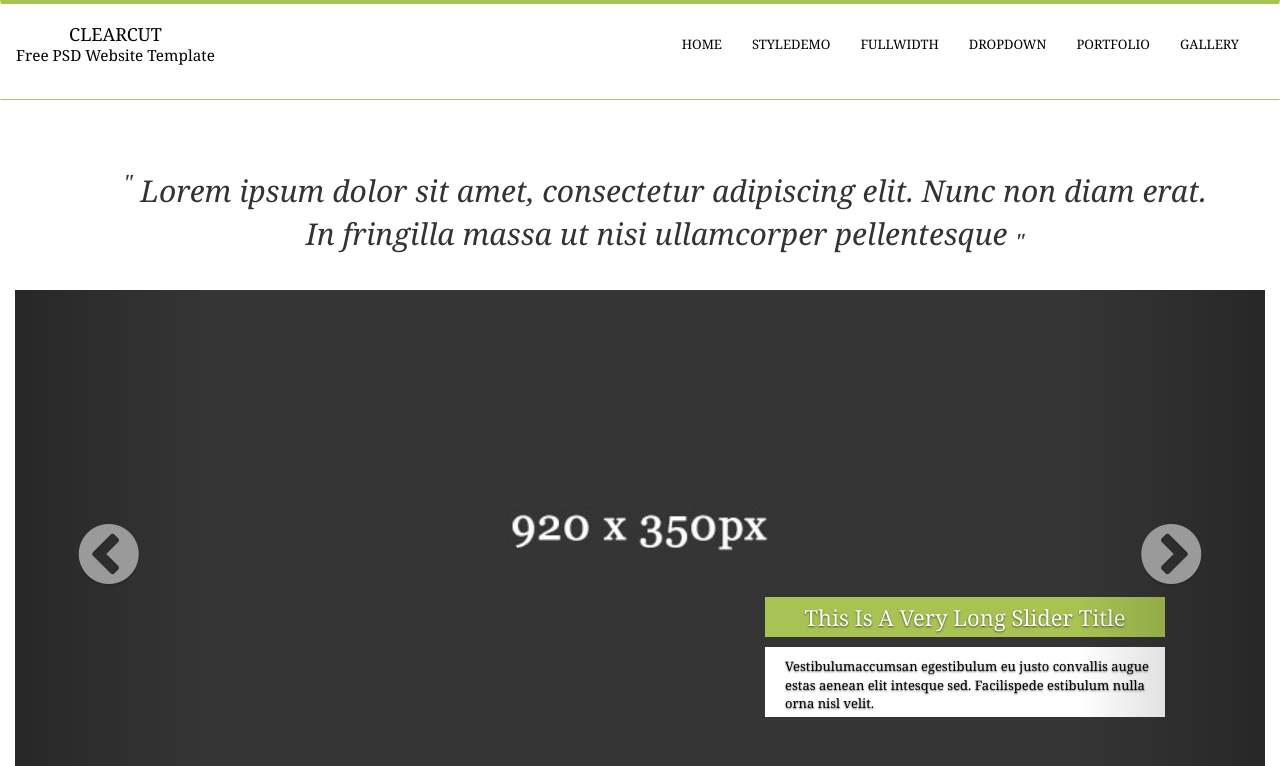
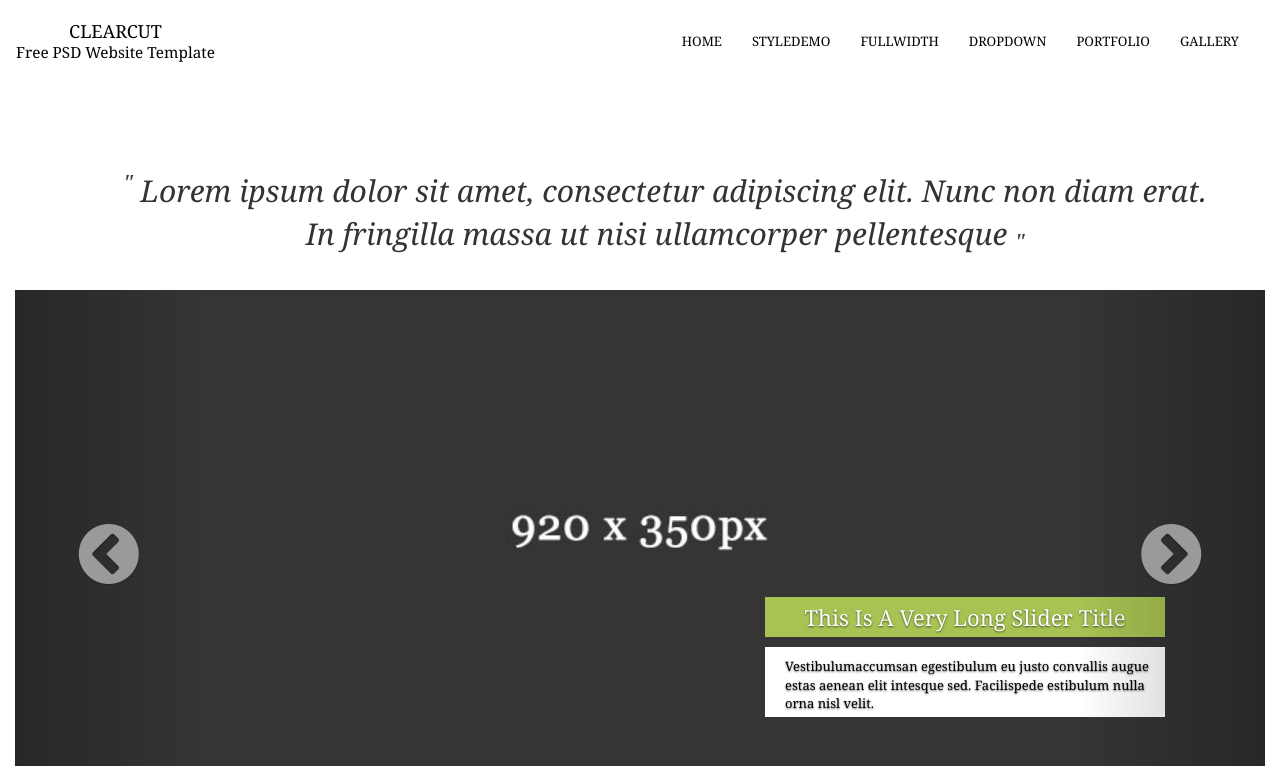
Before and after one commit to haihoanglee/haihoanglee.github.io, a PHP site: page /clearcut.html in a window 1280 px wide. Shown: the top 766 px of the page. Run offline with PHP 8.4, Linux system fonts and the light colour scheme; style sheets or scripts are compiled from the project's sources; some libraries are stand-ins or nearby versions.

Commit message:
clearcut

```diff
--- a/css_clearcut.css
+++ b/css_clearcut.css
@@ -1,9 +1,9 @@
-.navbar{
-    border-top: 4px solid #a7c353;
-    border-bottom: 1px solid #a7c353;
-    height: 100px;
-    border-radius: 0px;
-}
+/*.navbar{*/
+    /*border-top: 4px solid #a7c353;*/
+    /*border-bottom: 1px solid #a7c353;*/
+    /*height: 100px;*/
+    /*border-radius: 0px;*/
+/*}*/
 
 .navbar-right{
     margin-right: 25px;
--- a/less_clearcut.less
+++ b/less_clearcut.less
@@ -1,8 +1,8 @@
-@color_custom: #a7c353;
+@color-custom: #a7c353;
 
 .navbar{
-  border-top: 4px solid @color_custom;
-  border-bottom: 1px solid @color_custom;
+  border-top: 4px solid @color-custom;
+  border-bottom: 1px solid @color-custom;
   height: 100px;
   border-radius: 0px;
 }
```
